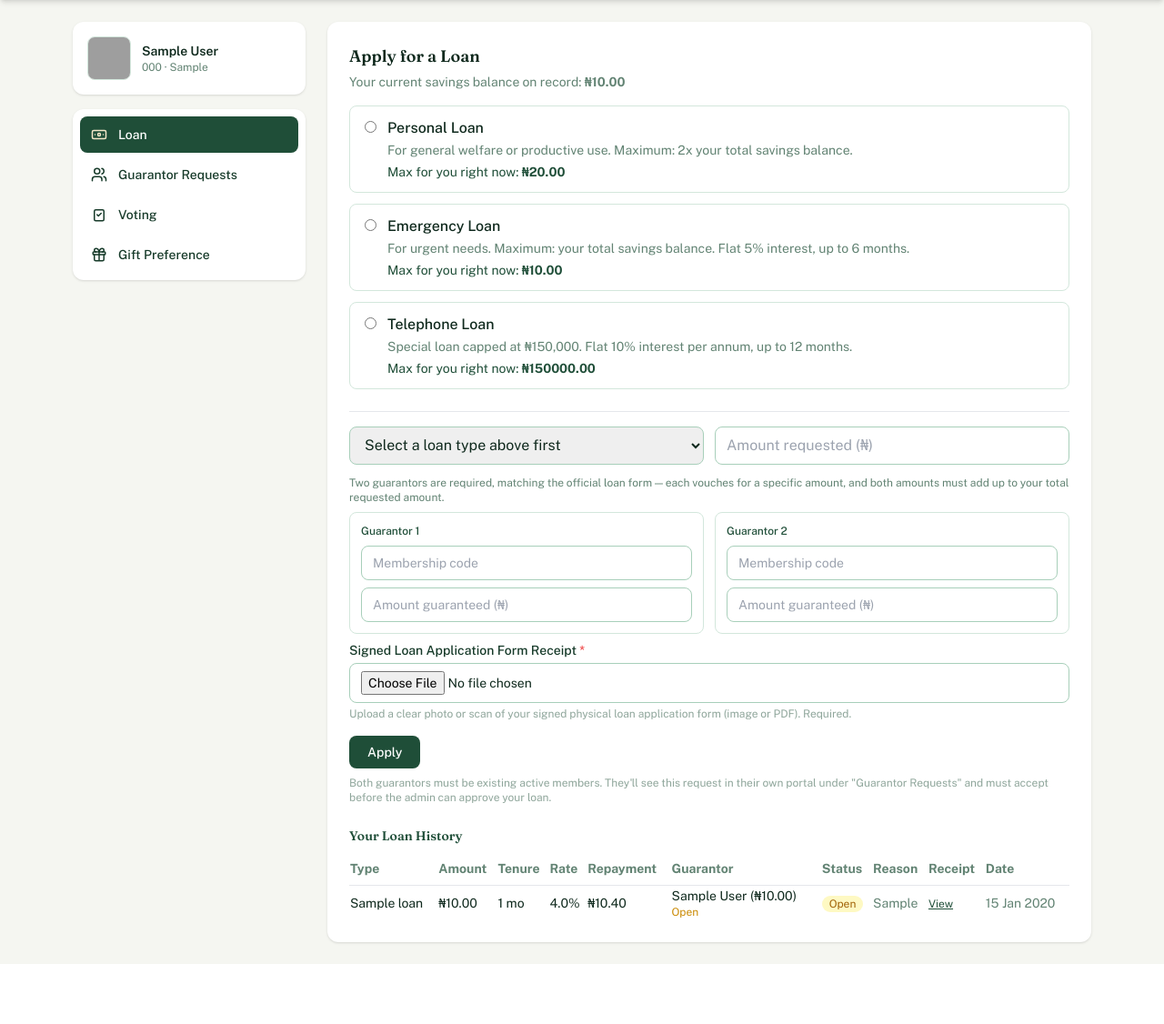
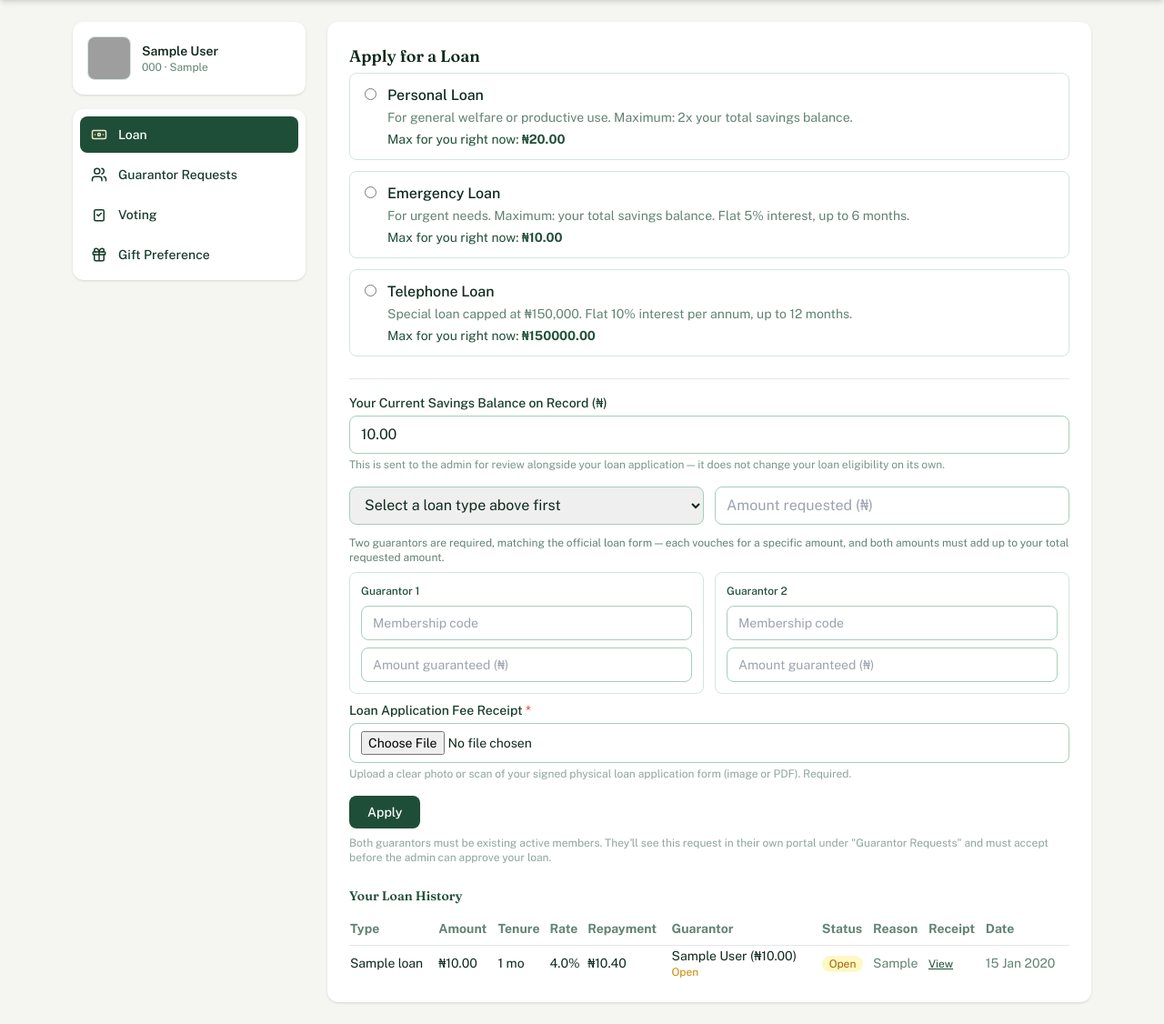
Before and after one commit to oladokuntijesunimi-dot/Bestchoice-cms, a Flask app: page /member/dashboard in a window 1280 px wide. Shown: the part 64-1190 px from the top of the page at 91% size. Before the commit the page ends 1124 px from the top, so only its background shows below. Run offline with Flask 3, Linux system fonts and the light colour scheme; a user stored in the database is signed in; tables that the repository leaves empty hold one stand-in row (values such as "Sample post"); some libraries are stand-ins or nearby versions; grey boxes are pictures that could not be loaded.

Commit message:
Update dashboard.html

```diff
--- a/templates/member/dashboard.html
+++ b/templates/member/dashboard.html
@@ -46,7 +46,6 @@
     <!-- LOAN PANEL -->
     <div id="tab-loan" class="tab-panel bg-white rounded-xl shadow p-6">
         <h2 class="text-lg font-semibold mb-1">Apply for a Loan</h2>
-        <p class="text-sm text-brand-700/70 mb-4">Your current savings balance on record: <strong>₦{{ "%.2f"|format(current_user.savings_balance) }}</strong></p>
 
         {% if not loan_types %}
             <p class="text-brand-700/70 mb-6">No loan types are currently open for applications. Please check back later.</p>
@@ -76,6 +75,14 @@
 
         <form method="POST" action="{{ url_for('apply_loan') }}" id="loan-form" enctype="multipart/form-data" class="border-t pt-4">
             <input type="hidden" name="loan_type_id" id="loan-form-type-id">
+
+            <div class="mb-4">
+                <label class="block text-sm font-medium text-brand-800 mb-1">Your Current Savings Balance on Record (₦)</label>
+                <input type="number" name="claimed_savings_balance" step="0.01" min="0" required
+                       value="{{ '%.2f'|format(current_user.claimed_savings_balance if current_user.claimed_savings_balance is not none else current_user.savings_balance) }}"
+                       class="w-full border border-brand-200 rounded-lg px-3 py-2 focus:ring-2 focus:ring-gold-400 focus:border-gold-400 focus:outline-none transition">
+                <p class="text-xs text-brand-700/60 mt-1">This is sent to the admin for review alongside your loan application — it does not change your loan eligibility on its own.</p>
+            </div>
             <div class="flex flex-wrap gap-3 mb-3">
                 <select name="option_id" id="loan-form-option" required class="border border-brand-200 rounded-lg px-3 py-2 flex-1 min-w-[220px]">
                     <option value="">Select a loan type above first</option>
@@ -107,7 +114,7 @@
 
             <div class="mb-4">
                 <label class="block text-sm font-medium text-brand-800 mb-1">
-                    Signed Loan Application Form Receipt <span class="text-red-500">*</span>
+                    Loan Application Fee Receipt <span class="text-red-500">*</span>
                 </label>
                 <input type="file" name="application_receipt" accept=".png,.jpg,.jpeg,.webp,.pdf" required
                        class="w-full text-sm border border-brand-200 rounded-lg px-3 py-2">
```
